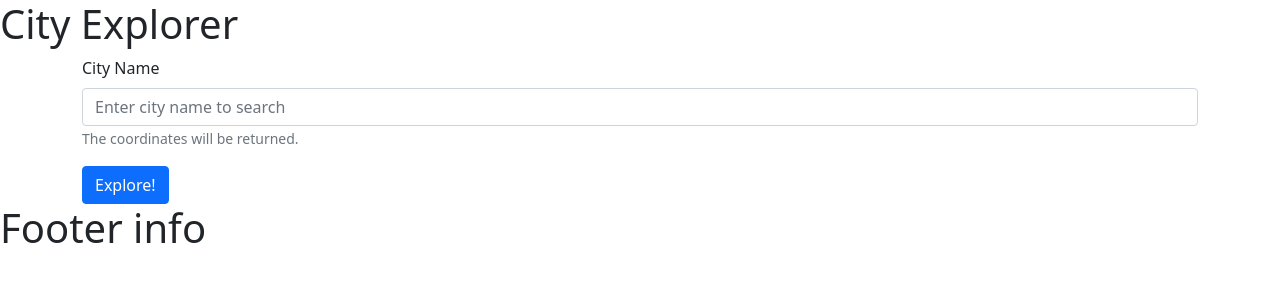
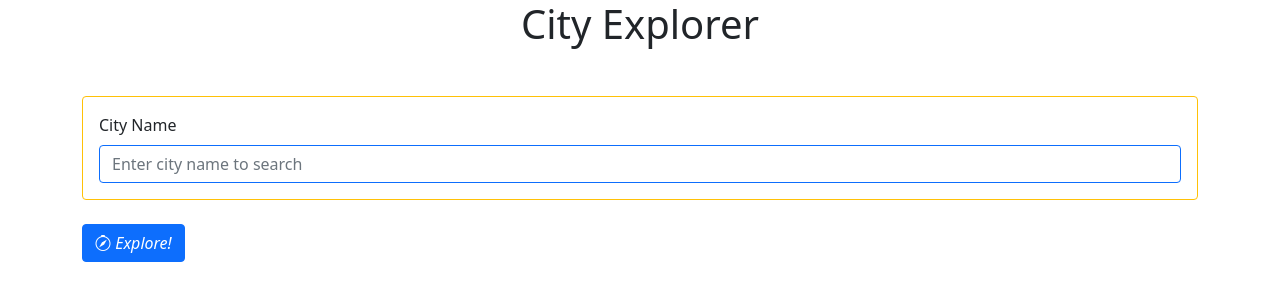
Before and after one commit to Willem-Jacobs/city-explorer, a React (Create React App) app: page / in a window 1280 px wide. Shown: the top 300 px of the page. Built offline with nearby package versions, Linux system fonts and the light colour scheme.

Commit message:
Card 3 added to show map and some styling

```diff
--- a/package.json
+++ b/package.json
@@ -8,6 +8,7 @@
     "@testing-library/user-event": "^12.8.3",
     "axios": "^0.21.1",
     "bootstrap": "^5.0.2",
+    "bootstrap-icons": "^1.5.0",
     "react": "^17.0.2",
     "react-bootstrap": "^2.0.0-beta.4",
     "react-dom": "^17.0.2",
--- a/src/App.css
+++ b/src/App.css
@@ -1,3 +1,9 @@
+@import url("https://cdn.jsdelivr.net/npm/bootstrap-icons@1.5.0/font/bootstrap-icons.css");
+
 .App {
   text-align: center;
 }
+
+.center {
+  text-align: center;
+}
--- a/src/components/CityCard.js
+++ b/src/components/CityCard.js
@@ -1,5 +1,6 @@
 import React from "react";
 import Card from "react-bootstrap/Card";
+import Button from "react-bootstrap/Button";
 
 class CityCard extends React.Component {
   render() {
@@ -11,6 +12,9 @@ class CityCard extends React.Component {
             Latitude: <strong>{this.props.cityData.lat}</strong>
             Longitude: <strong>{this.props.cityData.lon}</strong>
           </Card.Text>
+          <Button className="mt-3" onClick={this.props.showMapHandler}>
+            <i className="bi-map">{"  "}Show Map</i>
+          </Button>
         </Card.Body>
       </Card>
     );
--- a/src/components/CityForm.js
+++ b/src/components/CityForm.js
@@ -4,6 +4,7 @@ import Form from "react-bootstrap/Form";
 import Button from "react-bootstrap/Button";
 import axios from "axios";
 import CityCard from "./CityCard";
+import CityMap from "./CityMap";
 
 class CityForm extends React.Component {
   constructor(props) {
@@ -18,6 +19,7 @@ class CityForm extends React.Component {
       renderCityInfo: false,
       renderError: false,
       errorMessage: "",
+      showMap: false,
     };
   }
 
@@ -33,6 +35,11 @@ class CityForm extends React.Component {
 
   cityFormSubmitHandler = async (event) => {
     event.preventDefault();
+    this.setState({
+      renderCityInfo: false,
+      showMap: false,
+      renderError: false,
+    });
     try {
       let cityResults = await axios.get(
         `https://us1.locationiq.com/v1/search.php?key=${process.env.REACT_APP_CITY_KEY}&q=${this.state.enteredCity}&format=json`
@@ -55,31 +62,52 @@ class CityForm extends React.Component {
     }
   };
 
+  clearCityInfo = () => {
+    this.setState({
+      renderCityInfo: false,
+      renderError: false,
+      showMap: false,
+    });
+  };
+
+  showMapHandler = () => {
+    this.setState({ showMap: true });
+  };
+
   render() {
     return (
       <Container>
         <Form onSubmit={this.cityFormSubmitHandler}>
-          <Form.Group className="mb-3" controlId="formCityName">
+          <Form.Group
+            className="mb-4 p-3 mt-5 border rounded border-warning"
+            controlId="formCityName"
+          >
             <Form.Label>City Name</Form.Label>
             <Form.Control
+              className="rounded border-primary"
+              autocomplete="off"
               type="text"
               value={this.state.enteredCity}
               placeholder="Enter city name to search"
               onChange={this.cityOnChangeHandler}
+              onFocus={this.clearCityInfo}
             />
-            <Form.Text className="text-muted">
-              The coordinates will be returned.
-            </Form.Text>
           </Form.Group>
           <Button variant="primary" type="submit">
-            Explore!
+            <i className="bi-compass">{"  "}Explore!</i>
           </Button>
         </Form>
-        {this.state.renderCityInfo &&
-          <CityCard cityData={this.state.returnedCity}/>
-        }
+        {this.state.renderCityInfo && (
+          <CityCard
+            showMapHandler={this.showMapHandler}
+            cityData={this.state.returnedCity}
+          />
+        )}
         {this.state.renderError && (
           <p className="mt-4">{this.state.errorMessage}</p>
+        )}
+        {this.state.showMap && (
+          <CityMap returnedCity={this.state.returnedCity} />
         )}
       </Container>
     );
--- /dev/null
+++ b/src/components/CityMap.js
@@ -0,0 +1,17 @@
+import React from "react";
+import Card from "react-bootstrap/Card";
+
+class CityMap extends React.Component {
+  render() {
+    return (
+      <Card className="mt-3 border rounded">
+        <Card.Img
+          src={`https://maps.locationiq.com/v3/staticmap?key=${process.env.REACT_APP_CITY_KEY}&center=${this.props.returnedCity.lat},${this.props.returnedCity.lon}&format=jpg&zoom=11`}
+          alt="city map"
+        />
+      </Card>
+    );
+  }
+}
+
+export default CityMap;
--- a/src/components/ui/Layout.js
+++ b/src/components/ui/Layout.js
@@ -9,7 +9,6 @@ class Layout extends React.Component {
       <>
         <Header />
         <main>{this.props.children}</main>
-        <Footer />
       </>
     );
   }
--- a/src/components/ui/header/Header.js
+++ b/src/components/ui/header/Header.js
@@ -4,7 +4,7 @@ class Header extends React.Component {
   render() {
     return (
       <header>
-        <h1>City Explorer</h1>
+        <h1 className="center">City Explorer</h1>
         <nav>
           {/* <ul>
             <li>Item 1</li>
```
Also changed, not shown: 2 other files (tests, documents, lock files or other folders).
